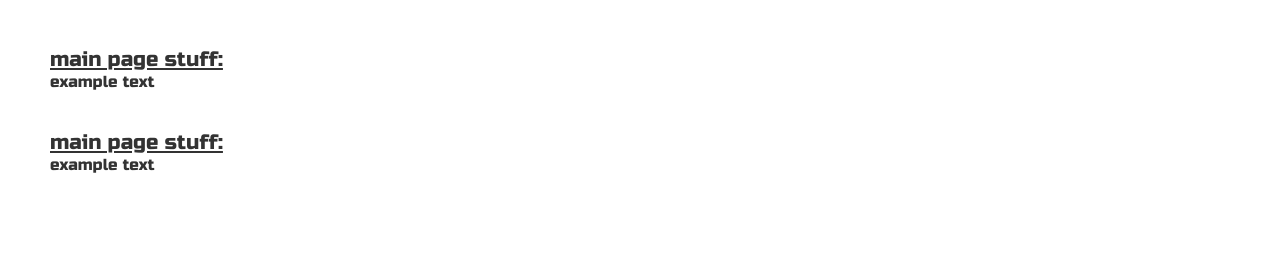
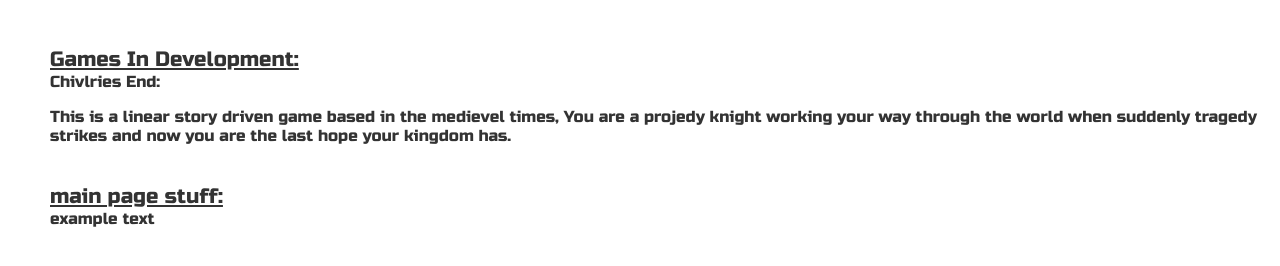
Before and after one commit to unityollie/vortexstudios-site, a plain HTML site: page index.html in a window 1280 px wide. Shown: the part 192-458 px from the top of the page. Drawn offline with Linux system fonts and the light colour scheme.

Commit message:
Update index.html

```diff
--- a/index.html
+++ b/index.html
@@ -33,8 +33,12 @@
     <div class="content">
          <div class="main-page-content">
         <div class="main-page-segment">
-            <h2>main page stuff:</h2>
-            example text
+            <h2>Games In Development:</h2>
+            Chivlries End:
+        </p>
+            This is a linear story driven game based in the medievel times,
+            You are a projedy knight working your way through the world when suddenly
+            tragedy strikes and now you are the last hope your kingdom has.
         </br>
         </br>
         </div>
```
